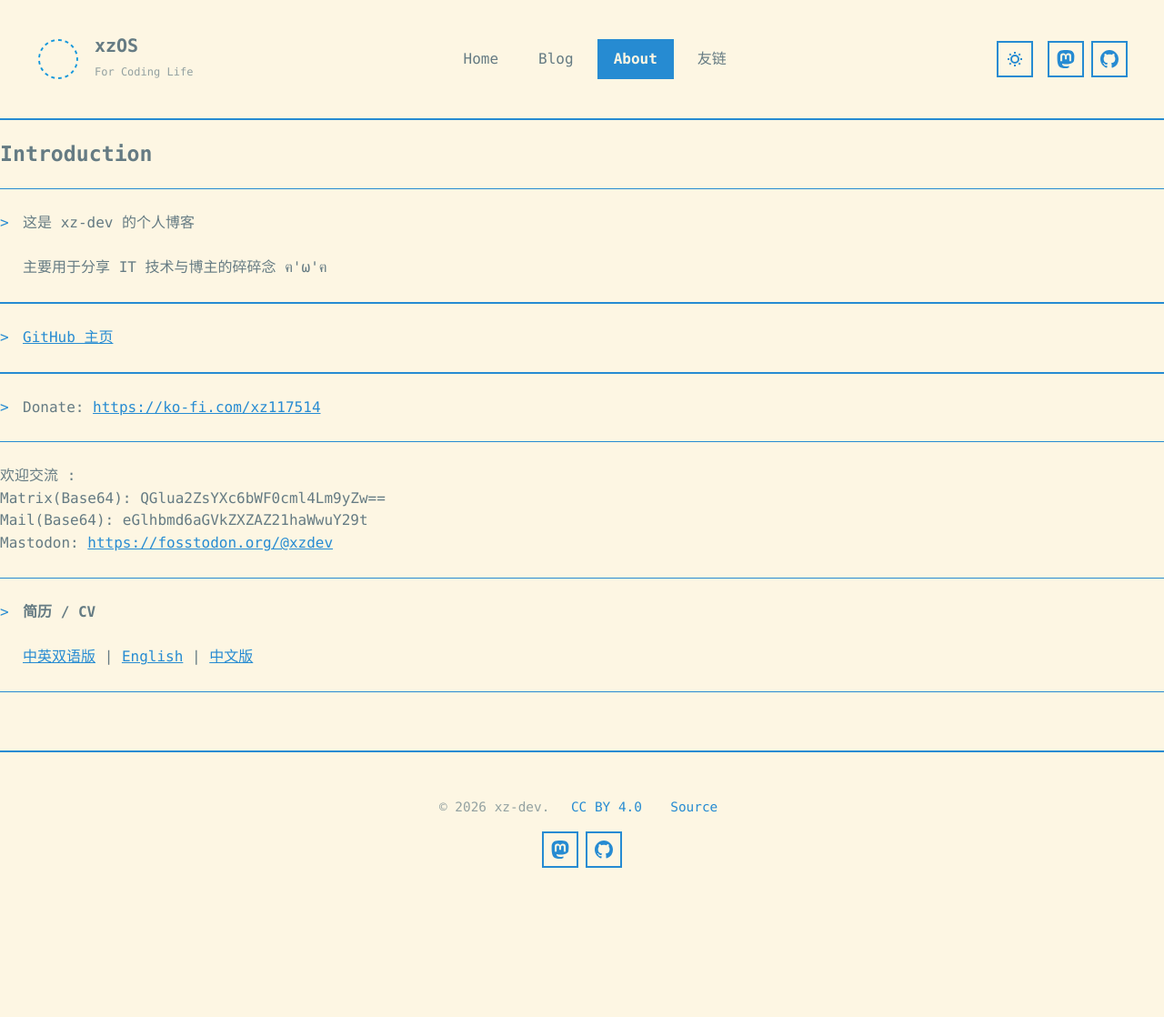
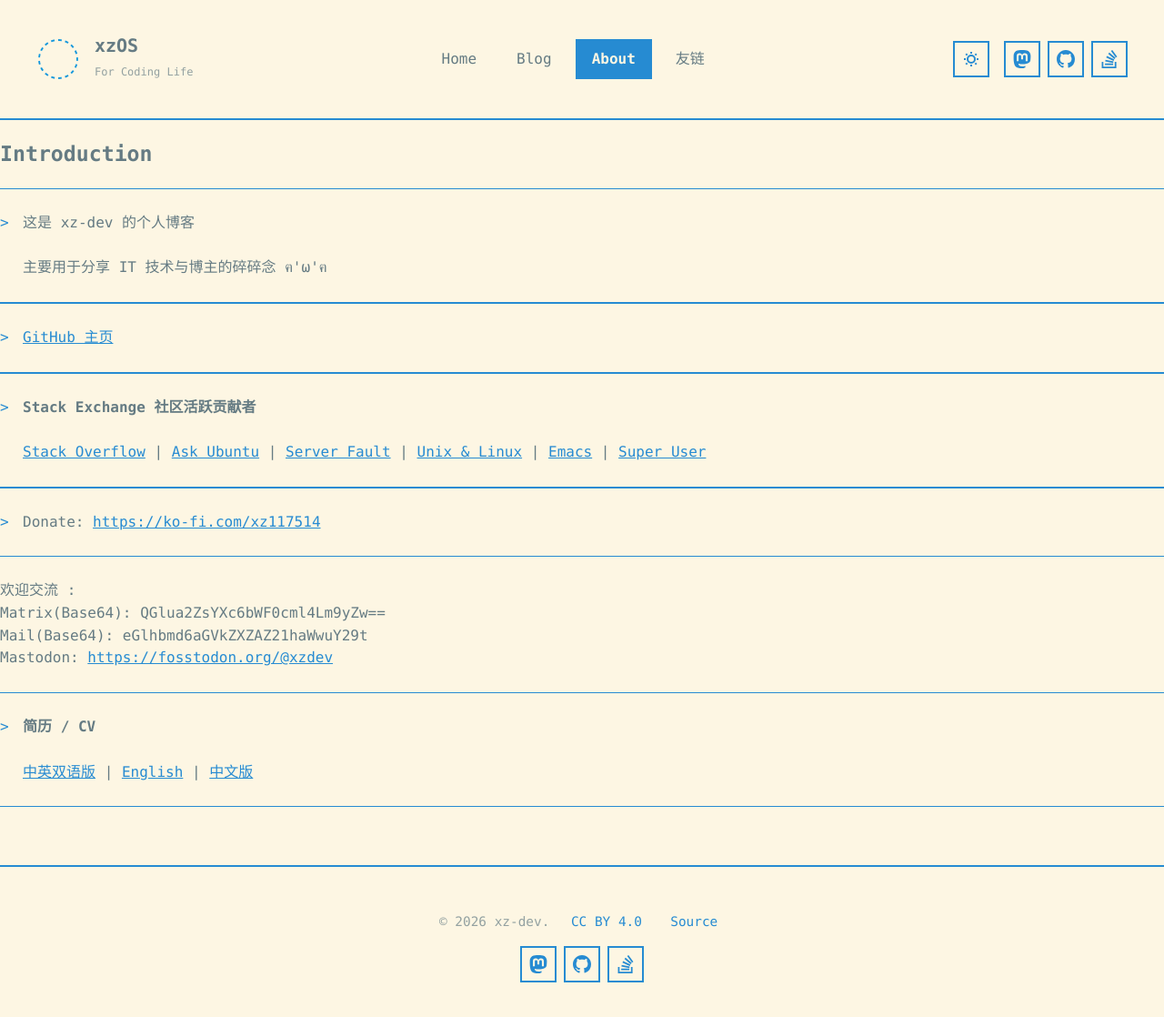
Before and after one commit to xz-dev/xzos-blog, an Astro site: page /about in a window 1280 px wide. Shown: the whole page at 91% size. Before the commit the page ends 1002 px from the top, so only its background shows below. Built offline with nearby package versions, Linux system fonts and the light colour scheme; Astro itself is replaced by a stand-in of ours; a small style sheet from the web is missing.

Commit message:
add: Stack Exchange 社交链接

```diff
--- a/src/components/Footer.astro
+++ b/src/components/Footer.astro
@@ -24,6 +24,15 @@ const today = new Date();
 				><path
 					fill="currentColor"
 					d="M8 0C3.58 0 0 3.58 0 8c0 3.54 2.29 6.53 5.47 7.59.4.07.55-.17.55-.38 0-.19-.01-.82-.01-1.49-2.01.37-2.53-.49-2.69-.94-.09-.23-.48-.94-.82-1.13-.28-.15-.68-.52-.01-.53.63-.01 1.08.58 1.23.82.72 1.21 1.87.87 2.33.66.07-.52.28-.87.51-1.07-1.78-.2-3.64-.89-3.64-3.95 0-.87.31-1.59.82-2.15-.08-.2-.36-1.02.08-2.12 0 0 .67-.21 2.2.82.64-.18 1.32-.27 2-.27.68 0 1.36.09 2 .27 1.53-1.04 2.2-.82 2.2-.82.44 1.1.16 1.92.08 2.12.51.56.82 1.27.82 2.15 0 3.07-1.87 3.75-3.65 3.95.29.25.54.73.54 1.48 0 1.07-.01 1.93-.01 2.2 0 .21.15.46.55.38A8.012 8.012 0 0 0 16 8c0-4.42-3.58-8-8-8z"
+				></path></svg
+			>
+		</a>
+		<a href="https://stackoverflow.com/users/15715806/inkflaw" target="_blank">
+			<span class="sr-only">Stack Overflow Profile</span>
+			<svg viewBox="0 0 16 16" aria-hidden="true" width="24" height="24"
+				><path
+					fill="currentColor"
+					d="M12.658 14.577v-4.27h1.423V16H1.23v-5.693h1.42v4.27h10.006zm-8.583-1.423h7.16V11.73h-7.16v1.424zm.173-3.235l6.987 1.46.3-1.38L4.55 8.54l-.302 1.38zm.906-3.37l6.47 3.02.602-1.3-6.47-3.02-.602 1.29zm1.81-3.19l5.478 4.57.906-1.08L7.87 2.28l-.906 1.08zM10.502 0L9.338.863l4.27 5.735 1.164-.862L10.502 0z"
 				></path></svg
 			>
 		</a>
--- a/src/components/Header.astro
+++ b/src/components/Header.astro
@@ -37,6 +37,15 @@ import ThemeToggle from './ThemeToggle.astro';
 						><path
 							fill="currentColor"
 							d="M8 0C3.58 0 0 3.58 0 8c0 3.54 2.29 6.53 5.47 7.59.4.07.55-.17.55-.38 0-.19-.01-.82-.01-1.49-2.01.37-2.53-.49-2.69-.94-.09-.23-.48-.94-.82-1.13-.28-.15-.68-.52-.01-.53.63-.01 1.08.58 1.23.82.72 1.21 1.87.87 2.33.66.07-.52.28-.87.51-1.07-1.78-.2-3.64-.89-3.64-3.95 0-.87.31-1.59.82-2.15-.08-.2-.36-1.02.08-2.12 0 0 .67-.21 2.2.82.64-.18 1.32-.27 2-.27.68 0 1.36.09 2 .27 1.53-1.04 2.2-.82 2.2-.82.44 1.1.16 1.92.08 2.12.51.56.82 1.27.82 2.15 0 3.07-1.87 3.75-3.65 3.95.29.25.54.73.54 1.48 0 1.07-.01 1.93-.01 2.2 0 .21.15.46.55.38A8.012 8.012 0 0 0 16 8c0-4.42-3.58-8-8-8z"
+						></path></svg
+					>
+				</a>
+				<a href="https://stackoverflow.com/users/15715806/inkflaw" target="_blank">
+					<span class="sr-only">Stack Overflow Profile</span>
+					<svg viewBox="0 0 16 16" aria-hidden="true" width="24" height="24"
+						><path
+							fill="currentColor"
+							d="M12.658 14.577v-4.27h1.423V16H1.23v-5.693h1.42v4.27h10.006zm-8.583-1.423h7.16V11.73h-7.16v1.424zm.173-3.235l6.987 1.46.3-1.38L4.55 8.54l-.302 1.38zm.906-3.37l6.47 3.02.602-1.3-6.47-3.02-.602 1.29zm1.81-3.19l5.478 4.57.906-1.08L7.87 2.28l-.906 1.08zM10.502 0L9.338.863l4.27 5.735 1.164-.862L10.502 0z"
 						></path></svg
 					>
 				</a>
--- a/src/pages/about.astro
+++ b/src/pages/about.astro
@@ -27,6 +27,18 @@ import { SITE_TITLE, SITE_DESCRIPTION } from '../consts';
 					</blockquote>
 
 					<blockquote>
+						<p><strong>Stack Exchange 社区活跃贡献者</strong></p>
+						<p>
+							<a href="https://stackoverflow.com/users/15715806/inkflaw" target="_blank" rel="noopener noreferrer">Stack Overflow</a> |
+							<a href="https://askubuntu.com/users/2416571/inkflaw" target="_blank" rel="noopener noreferrer">Ask Ubuntu</a> |
+							<a href="https://serverfault.com/users/1054048/inkflaw" target="_blank" rel="noopener noreferrer">Server Fault</a> |
+							<a href="https://unix.stackexchange.com/users/492540/inkflaw" target="_blank" rel="noopener noreferrer">Unix & Linux</a> |
+							<a href="https://emacs.stackexchange.com/users/39834/inkflaw" target="_blank" rel="noopener noreferrer">Emacs</a> |
+							<a href="https://superuser.com/users/1861122/inkflaw" target="_blank" rel="noopener noreferrer">Super User</a>
+						</p>
+					</blockquote>
+
+					<blockquote>
 						<p>Donate: <a href="https://ko-fi.com/xz117514" target="_blank" rel="noopener noreferrer">https://ko-fi.com/xz117514</a></p>
 					</blockquote>
 
```
